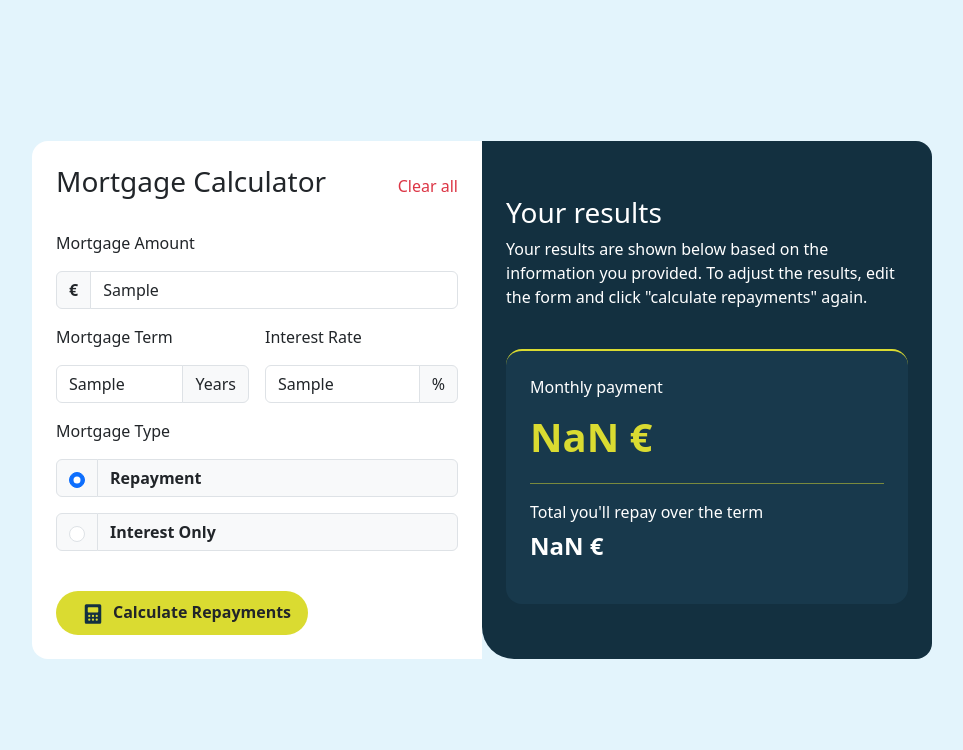
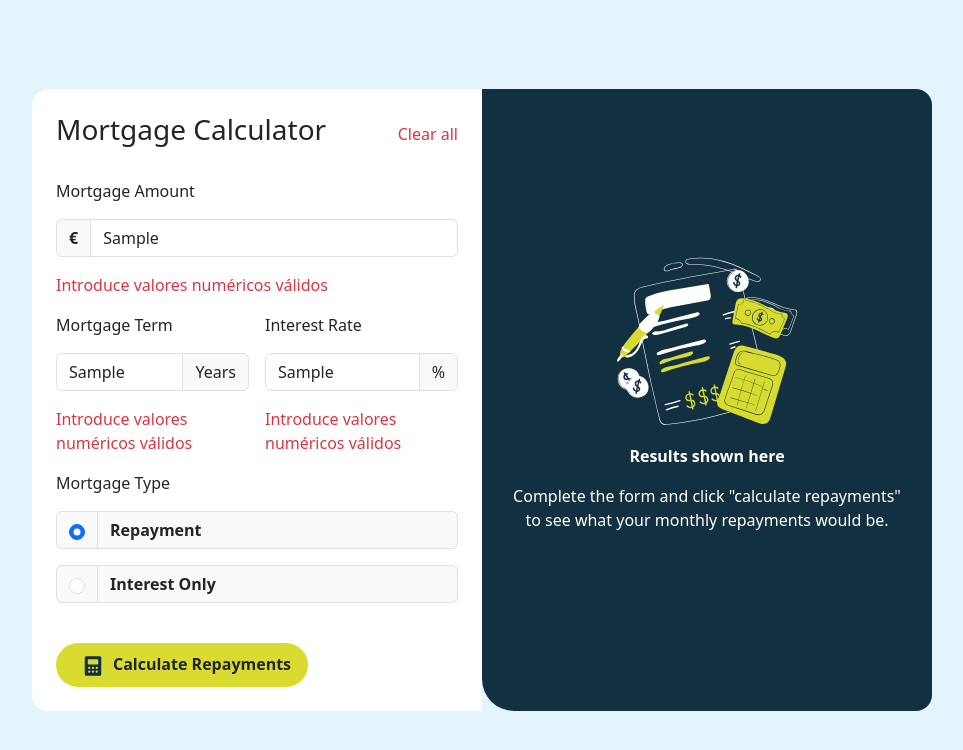
Before and after one commit to aluqueg/Calculadora-Hipoteca, a React (Vite) app: page / in a window 1280 px wide. Both pictures are taken after typing "Sample", "Sample", "Sample" into the empty fields and a click on the button "Calculate Repayments". Shown: the top 750 px of the page, without its empty margins (158-1121 px from the left). Built offline with nearby package versions, Linux system fonts and the light colour scheme.

Commit message:
controlar error si no es numero

```diff
--- a/src/App.jsx
+++ b/src/App.jsx
@@ -13,6 +13,7 @@ function App() {
   const [repaymentType, setRepaymentType] = useState('repayment');
   const [message, setMessage] = useState("");
   const [result, setResult] = useState(null);
+  const [messageNumber, setMessageNumber] = useState("");
 
   const handleCalculate = () => {
     if (!amount || !term || !interestRate) {
@@ -21,9 +22,17 @@ function App() {
     }else{
       setMessage("");
     }
+
     const principal = Number(amount);
     const n = Number(term) * 12; // años a meses
     const r = Number(interestRate) / 100 / 12; // porcentaje a decimal y mensual
+
+    if (isNaN(principal) || isNaN(n) || isNaN(r)) {
+      setMessageNumber("Introduce valores numéricos válidos");
+      return;
+    } else {
+      setMessageNumber("");
+    }
 
     let cuota;
     if (repaymentType === 'repayment') {
@@ -33,7 +42,6 @@ function App() {
     }
 
     setResult(cuota);
-    console.log("Resultado de la cuota:", cuota);
 
   }
 
@@ -44,6 +52,7 @@ function App() {
     setRepaymentType('repayment');
     setMessage("");
     setResult(null);
+    setMessageNumber("");
   }
 
   return (
@@ -63,13 +72,14 @@ function App() {
           </div>
 
           {!amount && <p className='text-danger'>{message}</p>}
+          {isNaN(amount) && <p className='text-danger'>{messageNumber}</p>}
 
           <Row className='g-3'>
             <Col xs={12} md={6}>
-              <MortgageTerm term={term} setTerm={setTerm} message={message}/>
+              <MortgageTerm term={term} setTerm={setTerm} message={message} messageNumber={messageNumber}/>
             </Col>
             <Col xs={12} md={6}>
-              <InterestRate interestRate={interestRate} setInterestRate={setInterestRate} message={message}/>
+              <InterestRate interestRate={interestRate} setInterestRate={setInterestRate} message={message} messageNumber={messageNumber}/>
             </Col>
           </Row>
 
@@ -100,6 +110,7 @@ function App() {
             </p>
             <div className='result-box p-4 mt-4'>
             <p className='mb-2'>Monthly payment</p>
+
             <p className='fw-bold' style={{ fontSize: '2.5rem', color: '#dadb31' }}>{result.toLocaleString(undefined, {minimumFractionDigits: 2, maximumFractionDigits: 2})} €
             </p>
             <hr style={{ borderColor: '#dadb31', opacity: 0.5 }} />
--- a/src/Components/InterestRate.jsx
+++ b/src/Components/InterestRate.jsx
@@ -1,7 +1,7 @@
 import Form from 'react-bootstrap/Form';
 import InputGroup from 'react-bootstrap/InputGroup';
 
-export const InterestRate = ({interestRate, setInterestRate, message}) => {
+export const InterestRate = ({interestRate, setInterestRate, message, messageNumber}) => {
   return (
             <>
     <p>Interest Rate</p>
@@ -17,6 +17,7 @@ export const InterestRate = ({interestRate, setInterestRate, message}) => {
         </InputGroup.Text>
       </InputGroup>
         {!interestRate && <p className='text-danger'>{message}</p>}
+        {isNaN(interestRate) && <p className='text-danger'>{messageNumber}</p>}
     </>
   )
 }
--- a/src/Components/MortgageTerm.jsx
+++ b/src/Components/MortgageTerm.jsx
@@ -1,7 +1,7 @@
 import Form from 'react-bootstrap/Form';
 import InputGroup from 'react-bootstrap/InputGroup';
 
-export const MortgageTerm = ({term, setTerm, message}) => {
+export const MortgageTerm = ({term, setTerm, message, messageNumber}) => {
   return (
         <>
     <p>Mortgage Term</p>
@@ -17,6 +17,7 @@ export const MortgageTerm = ({term, setTerm, message}) => {
         </InputGroup.Text>
       </InputGroup>
         {!term && <p className='text-danger'>{message}</p>}
+        {isNaN(term) && <p className='text-danger'>{messageNumber}</p>}
     </>
   )
 }
```
